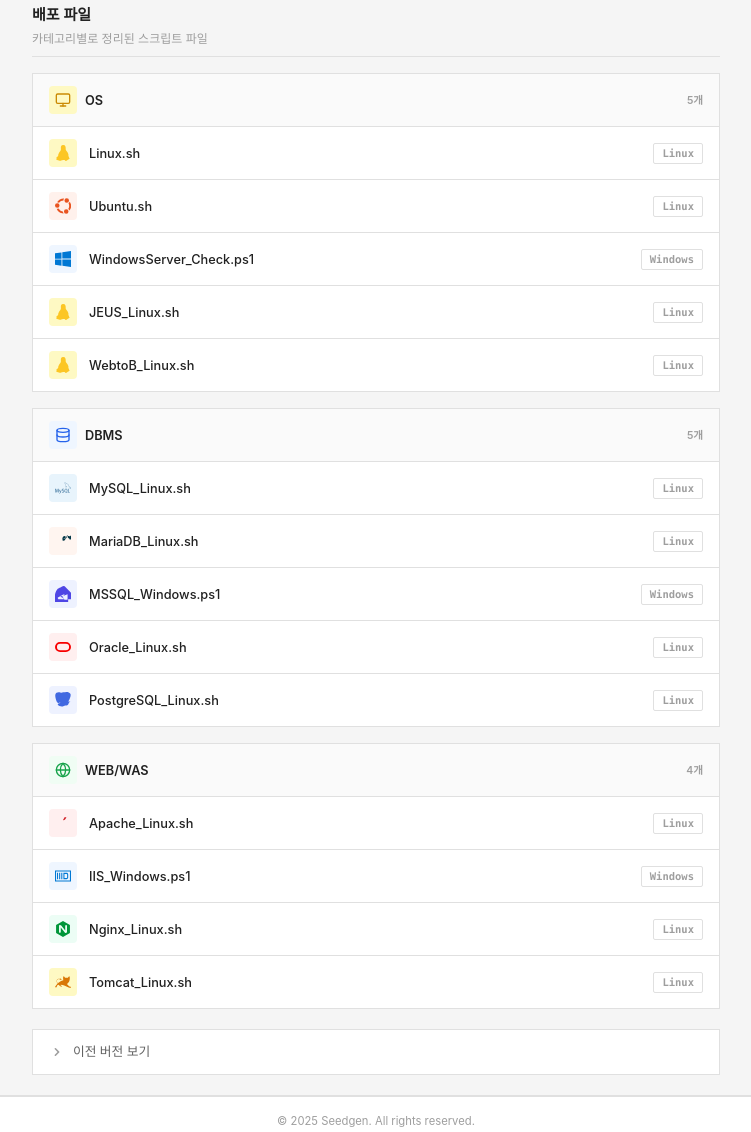
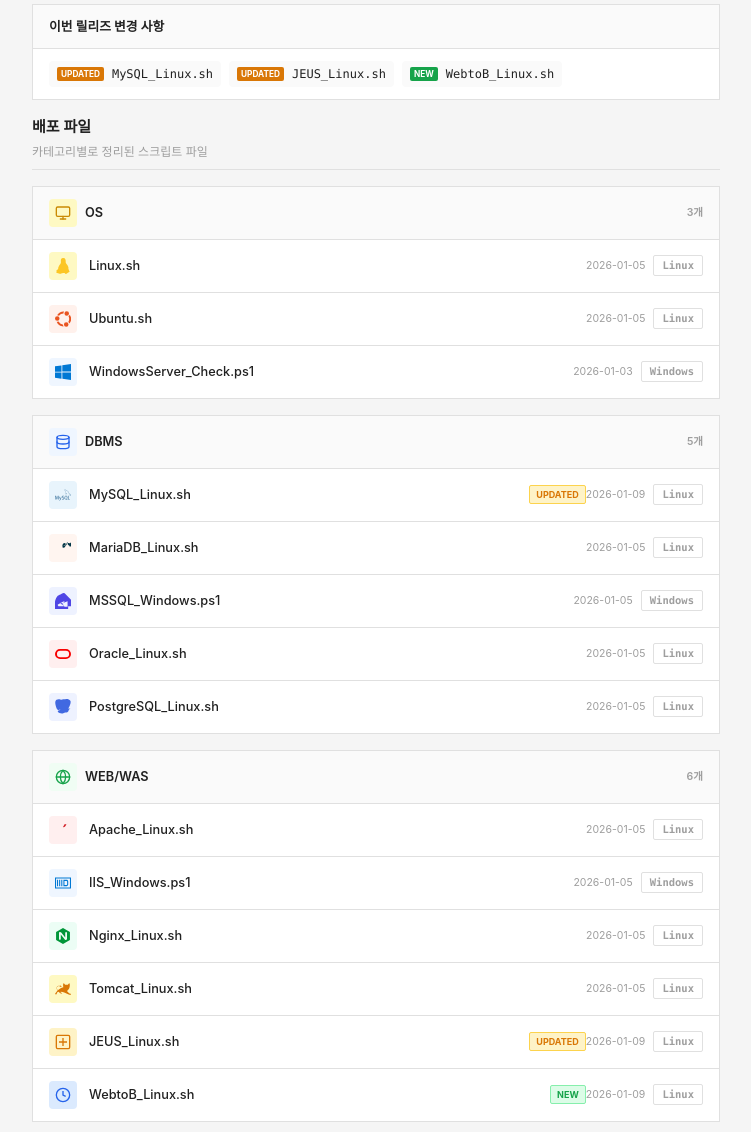
Before and after one commit to seedgen-public/deploy, a plain HTML site: page index.html in a window 1280 px wide. Shown: the part 222-1354 px from the top of the page, without its empty margins (264-1015 px from the left). Drawn offline with Linux system fonts and the light colour scheme; a web font is replaced by a local one.

Commit message:
?뚯씪 ?낅뜲?댄듃

```diff
--- a/app.js
+++ b/app.js
@@ -99,6 +99,9 @@
         return;
     }
 
+    // Changelog 렌더링
+    renderChangelog(release.changelog);
+
     // 파일 개수 업데이트
     let totalFiles = 0;
     for (const files of Object.values(categories)) {
@@ -109,6 +112,14 @@
     if (countEl && containerEl) {
         countEl.textContent = totalFiles + '개 파일';
         containerEl.style.display = 'flex';
+    }
+
+    // changelog를 맵으로 변환 (빠른 조회용)
+    const changelogMap = {};
+    if (release.changelog) {
+        release.changelog.forEach(c => {
+            changelogMap[c.name] = c.type;
+        });
     }
 
     // 렌더링 (순서대로)
@@ -130,10 +141,24 @@
                     ${files.map(f => {
                         const iconClass = f.brand || 'default';
                         const iconSvg = BRAND_ICONS[f.brand] || '<svg viewBox="0 0 24 24" fill="none" stroke="currentColor" stroke-width="2"><path d="M15 2H6a2 2 0 0 0-2 2v16a2 2 0 0 0 2 2h12a2 2 0 0 0 2-2V7Z"/><path d="M14 2v4a2 2 0 0 0 2 2h4"/></svg>';
+
+                        // 배지 생성
+                        const changeType = changelogMap[f.name];
+                        const badgeHtml = changeType
+                            ? `<span class="file-badge ${changeType}">${changeType === 'new' ? 'NEW' : 'UPDATED'}</span>`
+                            : '';
+
+                        // 수정일 표시
+                        const modifiedHtml = f.modifiedDate
+                            ? `<span class="file-modified">${f.modifiedDate}</span>`
+                            : '';
+
                         return `
                         <a href="${f.url}" class="file-item" download>
                             <span class="file-icon ${iconClass}">${iconSvg}</span>
                             <span class="file-name">${f.name}</span>
+                            ${badgeHtml}
+                            ${modifiedHtml}
                             <span class="file-os">${f.os}</span>
                         </a>
                     `}).join('')}
@@ -143,6 +168,30 @@
     }
 
     els.container.innerHTML = html;
+}
+
+// Render changelog section
+function renderChangelog(changelog) {
+    const section = document.getElementById('changelog-section');
+    if (!section) return;
+
+    if (!changelog || changelog.length === 0) {
+        section.style.display = 'none';
+        return;
+    }
+
+    section.innerHTML = `
+        <div class="changelog-header">이번 릴리즈 변경 사항</div>
+        <div class="changelog-list">
+            ${changelog.map(c => `
+                <div class="changelog-item ${c.type}">
+                    <span class="changelog-badge">${c.type === 'new' ? 'NEW' : 'UPDATED'}</span>
+                    <span class="changelog-name">${c.name}</span>
+                </div>
+            `).join('')}
+        </div>
+    `;
+    section.style.display = 'block';
 }
 
 // Render history
--- a/index.html
+++ b/index.html
@@ -50,6 +50,8 @@
                 </div>
             </section>
 
+            <section id="changelog-section" class="changelog" style="display: none;"></section>
+
             <section class="content">
                 <div class="section-header">
                     <h2 class="section-title">배포 파일</h2>
--- a/releases.json
+++ b/releases.json
@@ -1,119 +1,152 @@
 {
-    "history":  [
+  "history": [
     {
-                        "date":  "2026-01-09",
-                        "url":  "https://github.com/seedgen-public/deploy/releases/tag/v26010911b",
-                        "version":  "v26010911b",
-                        "fileCount":  9
+      "date": "2026-01-09",
+      "url": "https://github.com/seedgen-public/deploy/releases/tag/v26010911b",
+      "version": "v26010911b",
+      "fileCount": 9
     },
     {
-                        "date":  "2025-01-08",
-                        "url":  "https://github.com/seedgen-public/deploy/releases/tag/v25010817",
-                        "version":  "v25010817",
-                        "fileCount":  11
+      "date": "2025-01-08",
+      "url": "https://github.com/seedgen-public/deploy/releases/tag/v25010817",
+      "version": "v25010817",
+      "fileCount": 11
     },
     {
-                        "version":  "v25010816",
-                        "date":  "2025-01-07",
-                        "fileCount":  8,
-                        "url":  "https://github.com/seedgen-public/deploy/releases/tag/v25010816"
+      "version": "v25010816",
+      "date": "2025-01-07",
+      "fileCount": 8,
+      "url": "https://github.com/seedgen-public/deploy/releases/tag/v25010816"
     }
   ],
-    "latest":  {
-                   "date":  "2026-01-09",
-                   "url":  "https://github.com/seedgen-public/deploy/releases/tag/v26010915d",
-                   "categories":  {
-                                      "WEB/WAS":  [
+  "latest": {
+    "date": "2026-01-09",
+    "url": "https://github.com/seedgen-public/deploy/releases/tag/v26010915d",
+    "version": "v26010915d",
+    "changelog": [
+      { "name": "MySQL_Linux.sh", "type": "updated" },
+      { "name": "JEUS_Linux.sh", "type": "updated" },
+      { "name": "WebtoB_Linux.sh", "type": "new" }
+    ],
+    "categories": {
+      "OS": [
         {
-                                                          "brand":  "apache",
-                                                          "url":  "https://github.com/seedgen-public/deploy/releases/download/v26010915d/Apache_Linux.sh",
-                                                          "name":  "Apache_Linux.sh",
-                                                          "os":  "Linux"
+          "brand": "linux",
+          "url": "https://github.com/seedgen-public/deploy/releases/download/v26010915d/Linux.sh",
+          "name": "Linux.sh",
+          "os": "Linux",
+          "hash": "a1b2c3d4e5f6g7h8",
+          "modifiedDate": "2026-01-05"
         },
         {
-                                                          "brand":  "iis",
-                                                          "url":  "https://github.com/seedgen-public/deploy/releases/download/v26010915d/IIS_Windows.ps1",
-                                                          "name":  "IIS_Windows.ps1",
-                                                          "os":  "Windows"
+          "brand": "ubuntu",
+          "url": "https://github.com/seedgen-public/deploy/releases/download/v26010915d/Ubuntu.sh",
+          "name": "Ubuntu.sh",
+          "os": "Linux",
+          "hash": "b2c3d4e5f6g7h8i9",
+          "modifiedDate": "2026-01-05"
         },
         {
-                                                          "brand":  "nginx",
-                                                          "url":  "https://github.com/seedgen-public/deploy/releases/download/v26010915d/Nginx_Linux.sh",
-                                                          "name":  "Nginx_Linux.sh",
-                                                          "os":  "Linux"
+          "brand": "windows",
+          "url": "https://github.com/seedgen-public/deploy/releases/download/v26010915d/WindowsServer_Check.ps1",
+          "name": "WindowsServer_Check.ps1",
+          "os": "Windows",
+          "hash": "c3d4e5f6g7h8i9j0",
+          "modifiedDate": "2026-01-03"
+        }
+      ],
+      "DBMS": [
+        {
+          "brand": "mysql",
+          "url": "https://github.com/seedgen-public/deploy/releases/download/v26010915d/MySQL_Linux.sh",
+          "name": "MySQL_Linux.sh",
+          "os": "Linux",
+          "hash": "d4e5f6g7h8i9j0k1",
+          "modifiedDate": "2026-01-09"
         },
         {
-                                                          "brand":  "tomcat",
-                                                          "url":  "https://github.com/seedgen-public/deploy/releases/download/v26010915d/Tomcat_Linux.sh",
-                                                          "name":  "Tomcat_Linux.sh",
-                                                          "os":  "Linux"
+          "brand": "mariadb",
+          "url": "https://github.com/seedgen-public/deploy/releases/download/v26010915d/MariaDB_Linux.sh",
+          "name": "MariaDB_Linux.sh",
+          "os": "Linux",
+          "hash": "e5f6g7h8i9j0k1l2",
+          "modifiedDate": "2026-01-05"
+        },
+        {
+          "brand": "mssql",
+          "url": "https://github.com/seedgen-public/deploy/releases/download/v26010915d/MSSQL_Windows.ps1",
+          "name": "MSSQL_Windows.ps1",
+          "os": "Windows",
+          "hash": "f6g7h8i9j0k1l2m3",
+          "modifiedDate": "2026-01-05"
+        },
+        {
+          "brand": "oracle",
+          "url": "https://github.com/seedgen-public/deploy/releases/download/v26010915d/Oracle_Linux.sh",
+          "name": "Oracle_Linux.sh",
+          "os": "Linux",
+          "hash": "g7h8i9j0k1l2m3n4",
+          "modifiedDate": "2026-01-05"
+        },
+        {
+          "brand": "postgresql",
+          "url": "https://github.com/seedgen-public/deploy/releases/download/v26010915d/PostgreSQL_Linux.sh",
+          "name": "PostgreSQL_Linux.sh",
+          "os": "Linux",
+          "hash": "h8i9j0k1l2m3n4o5",
+          "modifiedDate": "2026-01-05"
         }
       ],
-                                      "OS":  [
+      "WEB/WAS": [
         {
-                                                     "brand":  "linux",
-                                                     "url":  "https://github.com/seedgen-public/deploy/releases/download/v26010915d/Linux.sh",
-                                                     "name":  "Linux.sh",
-                                                     "os":  "Linux"
+          "brand": "apache",
+          "url": "https://github.com/seedgen-public/deploy/releases/download/v26010915d/Apache_Linux.sh",
+          "name": "Apache_Linux.sh",
+          "os": "Linux",
+          "hash": "i9j0k1l2m3n4o5p6",
+          "modifiedDate": "2026-01-05"
         },
         {
-                                                     "brand":  "ubuntu",
-                                                     "url":  "https://github.com/seedgen-public/deploy/releases/download/v26010915d/Ubuntu.sh",
-                                                     "name":  "Ubuntu.sh",
-                                                     "os":  "Linux"
+          "brand": "iis",
+          "url": "https://github.com/seedgen-public/deploy/releases/download/v26010915d/IIS_Windows.ps1",
+          "name": "IIS_Windows.ps1",
+          "os": "Windows",
+          "hash": "j0k1l2m3n4o5p6q7",
+          "modifiedDate": "2026-01-05"
         },
         {
-                                                     "brand":  "windows",
-                                                     "url":  "https://github.com/seedgen-public/deploy/releases/download/v26010915d/WindowsServer_Check.ps1",
-                                                     "name":  "WindowsServer_Check.ps1",
-                                                     "os":  "Windows"
+          "brand": "nginx",
+          "url": "https://github.com/seedgen-public/deploy/releases/download/v26010915d/Nginx_Linux.sh",
+          "name": "Nginx_Linux.sh",
+          "os": "Linux",
+          "hash": "k1l2m3n4o5p6q7r8",
+          "modifiedDate": "2026-01-05"
         },
         {
-                                                     "brand":  "linux",
-                                                     "url":  "https://github.com/seedgen-public/deploy/releases/download/v26010915d/JEUS_Linux.sh",
-                                                     "name":  "JEUS_Linux.sh",
-                                                     "os":  "Linux"
+          "brand": "tomcat",
+          "url": "https://github.com/seedgen-public/deploy/releases/download/v26010915d/Tomcat_Linux.sh",
+          "name": "Tomcat_Linux.sh",
+          "os": "Linux",
+          "hash": "l2m3n4o5p6q7r8s9",
+          "modifiedDate": "2026-01-05"
         },
         {
-                                                     "brand":  "linux",
-                                                     "url":  "https://github.com/seedgen-public/deploy/releases/download/v26010915d/WebtoB_Linux.sh",
-                                                     "name":  "WebtoB_Linux.sh",
-                                                     "os":  "Linux"
-                                                 }
-                                             ],
-                                      "DBMS":  [
-                                                   {
-                                                       "brand":  "mysql",
-                                                       "url":  "https://github.com/seedgen-public/deploy/releases/download/v26010915d/MySQL_Linux.sh",
-                                                       "name":  "MySQL_Linux.sh",
-                                                       "os":  "Linux"
+          "brand": "jeus",
+          "url": "https://github.com/seedgen-public/deploy/releases/download/v26010915d/JEUS_Linux.sh",
+          "name": "JEUS_Linux.sh",
+          "os": "Linux",
+          "hash": "m3n4o5p6q7r8s9t0",
+          "modifiedDate": "2026-01-09"
         },
         {
-                                                       "brand":  "mariadb",
-                                                       "url":  "https://github.com/seedgen-public/deploy/releases/download/v26010915d/MariaDB_Linux.sh",
-                                                       "name":  "MariaDB_Linux.sh",
-                                                       "os":  "Linux"
-                                                   },
-                                                   {
-                                                       "brand":  "mssql",
-                                                       "url":  "https://github.com/seedgen-public/deploy/releases/download/v26010915d/MSSQL_Windows.ps1",
-                                                       "name":  "MSSQL_Windows.ps1",
-                                                       "os":  "Windows"
-                                                   },
-                                                   {
-                                                       "brand":  "oracle",
-                                                       "url":  "https://github.com/seedgen-public/deploy/releases/download/v26010915d/Oracle_Linux.sh",
-                                                       "name":  "Oracle_Linux.sh",
-                                                       "os":  "Linux"
-                                                   },
-                                                   {
-                                                       "brand":  "postgresql",
-                                                       "url":  "https://github.com/seedgen-public/deploy/releases/download/v26010915d/PostgreSQL_Linux.sh",
-                                                       "name":  "PostgreSQL_Linux.sh",
-                                                       "os":  "Linux"
+          "brand": "webtob",
+          "url": "https://github.com/seedgen-public/deploy/releases/download/v26010915d/WebtoB_Linux.sh",
+          "name": "WebtoB_Linux.sh",
+          "os": "Linux",
+          "hash": "n4o5p6q7r8s9t0u1",
+          "modifiedDate": "2026-01-09"
         }
       ]
-                                  },
-                   "version":  "v26010915d"
     }
   }
+}
--- a/style.css
+++ b/style.css
@@ -640,3 +640,94 @@
     background: var(--accent-light);
     color: var(--text-primary);
 }
+
+/* ============================================
+   File Badge (NEW / UPDATED)
+   ============================================ */
+.file-badge {
+    font-size: 0.6rem;
+    font-weight: 700;
+    text-transform: uppercase;
+    padding: 2px 6px;
+    border-radius: 2px;
+    margin-left: var(--space-2);
+    flex-shrink: 0;
+}
+
+.file-badge.new {
+    background: #DCFCE7;
+    color: #16A34A;
+    border: 1px solid #86EFAC;
+}
+
+.file-badge.updated {
+    background: #FEF3C7;
+    color: #D97706;
+    border: 1px solid #FCD34D;
+}
+
+/* File Modified Date */
+.file-modified {
+    font-size: 0.7rem;
+    color: var(--text-muted);
+    margin-left: auto;
+    margin-right: var(--space-2);
+    flex-shrink: 0;
+}
+
+/* ============================================
+   Changelog Section
+   ============================================ */
+.changelog {
+    margin-bottom: var(--space-4);
+}
+
+.changelog-header {
+    font-size: 0.85rem;
+    font-weight: 600;
+    color: var(--text-primary);
+    padding: var(--space-3) var(--space-4);
+    background: var(--bg-elevated);
+    border: 1px solid var(--border-light);
+    border-bottom: none;
+}
+
+.changelog-list {
+    background: var(--bg-card);
+    border: 1px solid var(--border-light);
+    padding: var(--space-3) var(--space-4);
+    display: flex;
+    flex-wrap: wrap;
+    gap: var(--space-2);
+}
+
+.changelog-item {
+    display: flex;
+    align-items: center;
+    gap: var(--space-2);
+    font-size: 0.8rem;
+    padding: var(--space-1) var(--space-2);
+    background: var(--bg-elevated);
+    border-radius: 4px;
+}
+
+.changelog-badge {
+    font-size: 0.55rem;
+    font-weight: 700;
+    padding: 1px 4px;
+    border-radius: 2px;
+}
+
+.changelog-item.new .changelog-badge {
+    background: #16A34A;
+    color: white;
+}
+
+.changelog-item.updated .changelog-badge {
+    background: #D97706;
+    color: white;
+}
+
+.changelog-name {
+    font-family: var(--font-mono);
+}
```
Lines whose indentation alone changed are shown as unchanged.
